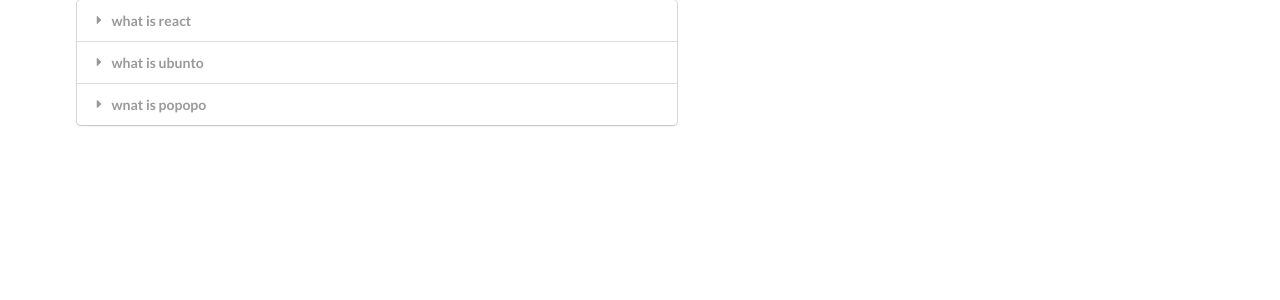
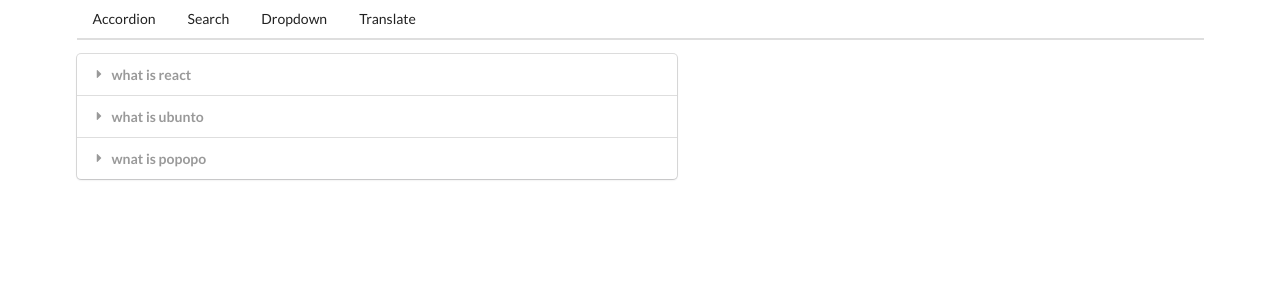
Before and after one commit to iandreff/react-widgets, a React (Create React App) app: page / in a window 1280 px wide. Shown: the top 300 px of the page. Built offline with nearby package versions, Linux system fonts and the light colour scheme.

Commit message:
Created a navigation bar

```diff
--- a/src/App.js
+++ b/src/App.js
@@ -4,6 +4,7 @@
 import Dropdown from "./Component/DropDown";
 import Translate from "./Component/Translate";
 import Route from "./Component/Route";
+import Header from "./Component/Header";
 
 const items = [
   {
@@ -40,6 +41,7 @@
   const [selected, setSelected] =useState(options[0]);
   return (
     <div className="ui container">
+      <Header/>
       <Route path="/">
         <Accordion items={items}/>
       </Route>
--- /dev/null
+++ b/src/Component/Header.jsx
@@ -0,0 +1,14 @@
+import React from 'react';
+
+const Header = () => {
+    return (
+        <div className="ui secondary pointing menu">
+            <a href="/" className="item">Accordion</a>
+            <a href="/list" className="item">Search</a>
+            <a href="/dropdown" className="item">Dropdown</a>
+            <a href="/translate" className="item">Translate</a>
+        </div>
+    );
+}
+
+export default Header;
```
